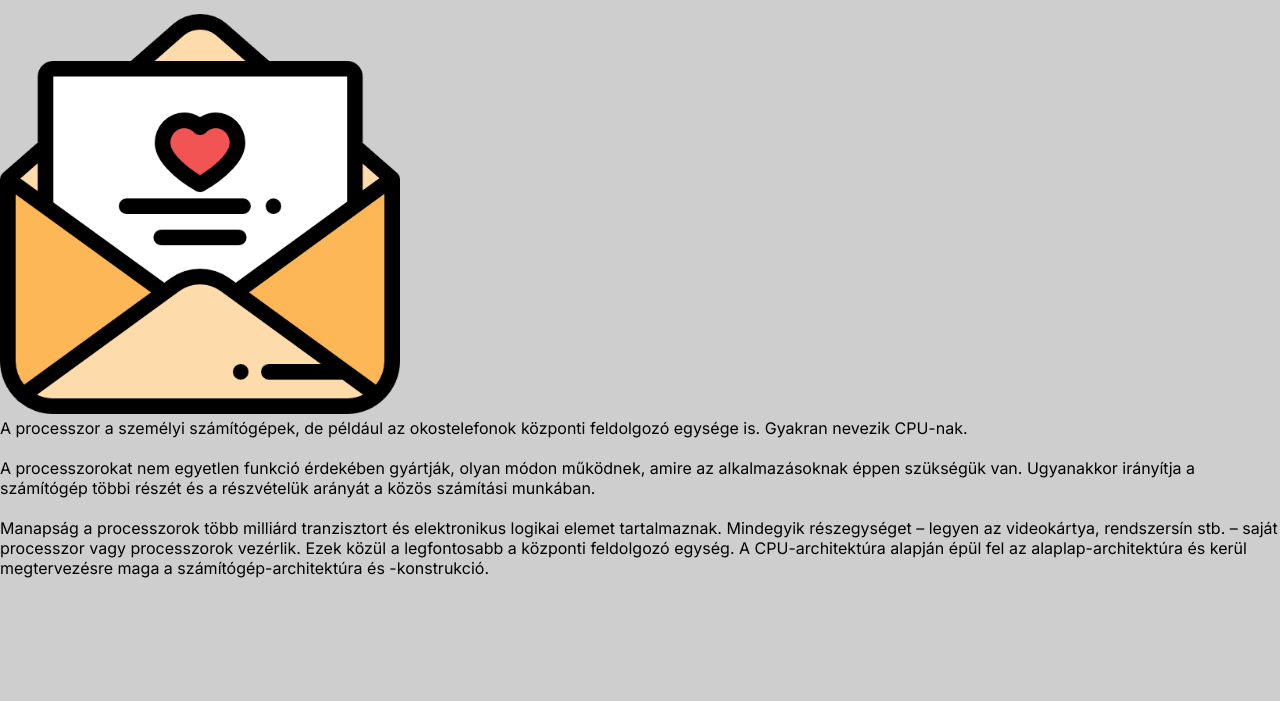
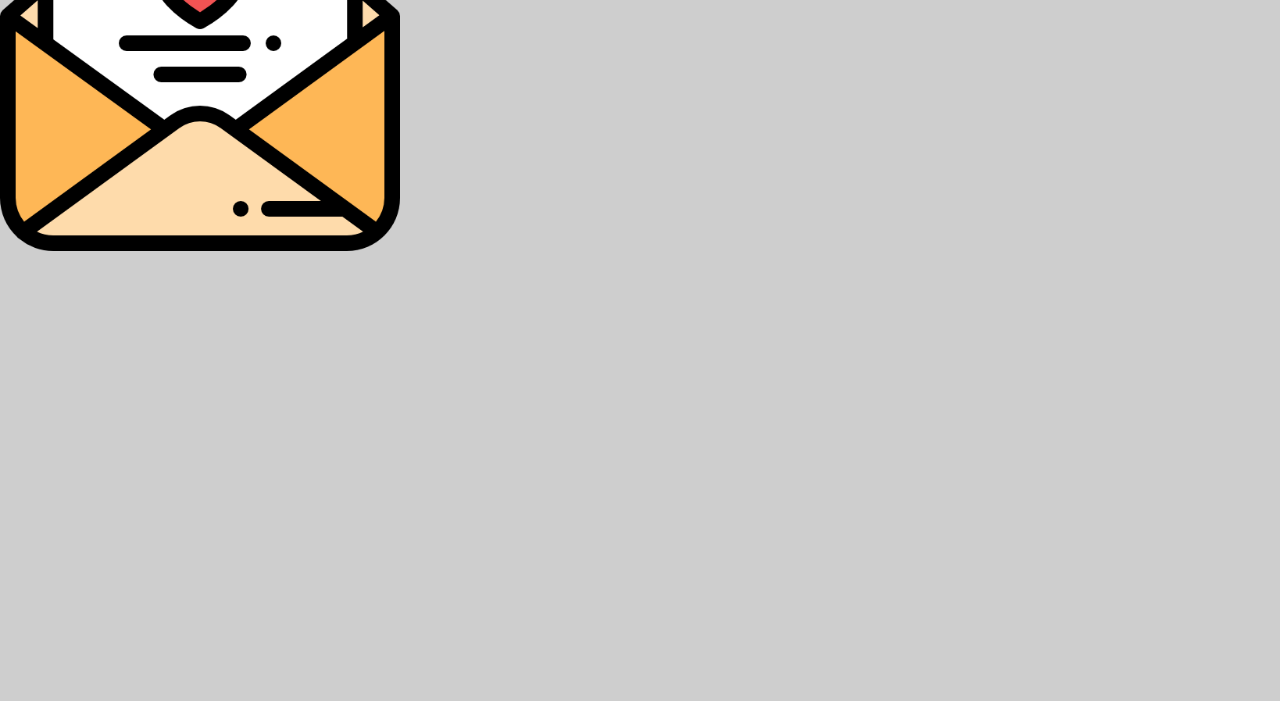
Before and after one commit to neneraxd/neneraxd.github.io, a plain HTML site: page index.html in a window 1280 px wide. Shown: the part 99-800 px from the top of the page. Drawn offline with Linux system fonts and the light colour scheme.

Commit message:
Add files via upload

```diff
--- a/index.html
+++ b/index.html
@@ -14,9 +14,6 @@
     <h1>Kattints a képre egy ajándékért, kedves Diana!</h1>
     <div class="container">
         <img id="movingImage" src="level.png" alt="Levél neked!" width="400" height="400">
-        <div id="textBehindImage" class="hidden">A processzor a személyi számítógépek, de például az okostelefonok központi feldolgozó egysége is. Gyakran nevezik CPU-nak. <br><br>A processzorokat nem egyetlen funkció érdekében gyártják, olyan módon működnek, amire az alkalmazásoknak éppen szükségük van. Ugyanakkor irányítja a számítógép többi részét és a részvételük arányát a közös számítási munkában.
-            <br>
-            <br>Manapság a processzorok több milliárd tranzisztort és elektronikus logikai elemet tartalmaznak. Mindegyik részegységet – legyen az videokártya, rendszersín stb. – saját processzor vagy processzorok vezérlik. Ezek közül a legfontosabb a központi feldolgozó egység. A CPU-architektúra alapján épül fel az alaplap-architektúra és kerül megtervezésre maga a számítógép-architektúra és -konstrukció.
-        </div>
+    </div>
 </body>
 </html>
--- a/style.css
+++ b/style.css
@@ -3,7 +3,10 @@ body{
     margin:0px;
     color:black;
     font-family:'Inter', sans-serif;
-
+}
+img{
+    position:absolute;
+    top:-50px;
 }
 .div:not(.muk){
     margin-left:600px;
```
